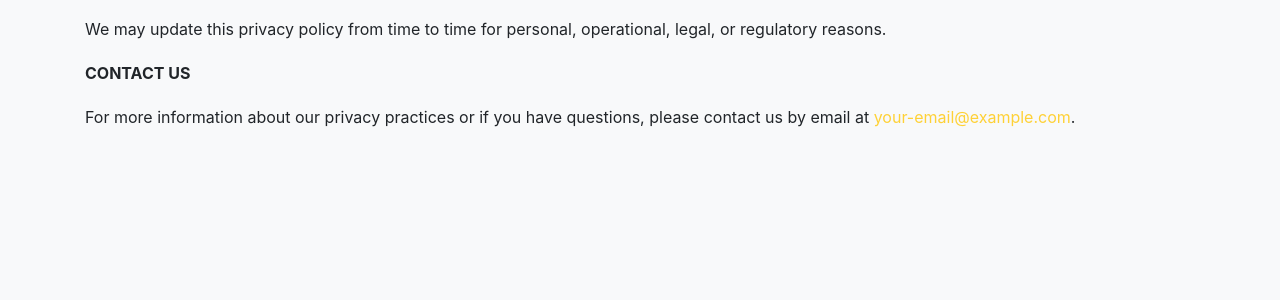
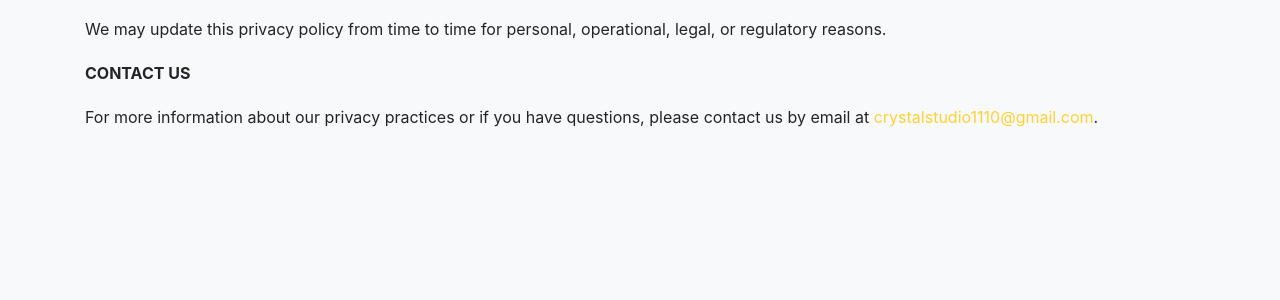
Before and after one commit to Crystalstudio1110/crystalstudio1110.github.com, a Jekyll site: the page built from legal.md, in a window 1280 px wide. Shown: the part 357-657 px from the top of the page. Built offline with Jekyll 4.4.1, drawn with Linux system fonts in a browser that asks for light colours; some web fonts are replaced.

Commit message:
Update _config.yml

```diff
--- a/_config.yml
+++ b/_config.yml
@@ -18,7 +18,7 @@ baseurl:            ""
 # url:                https://nachwon.github.io
 
 title      : Your Awesome Website
-email      : your-email@example.com #this is also the email contact forms will go to
+email      : crystalstudio1110@gmail.com
 description: "Site description"
 author     : Your Name
 # logo:     #optional, defaults to site title
```
